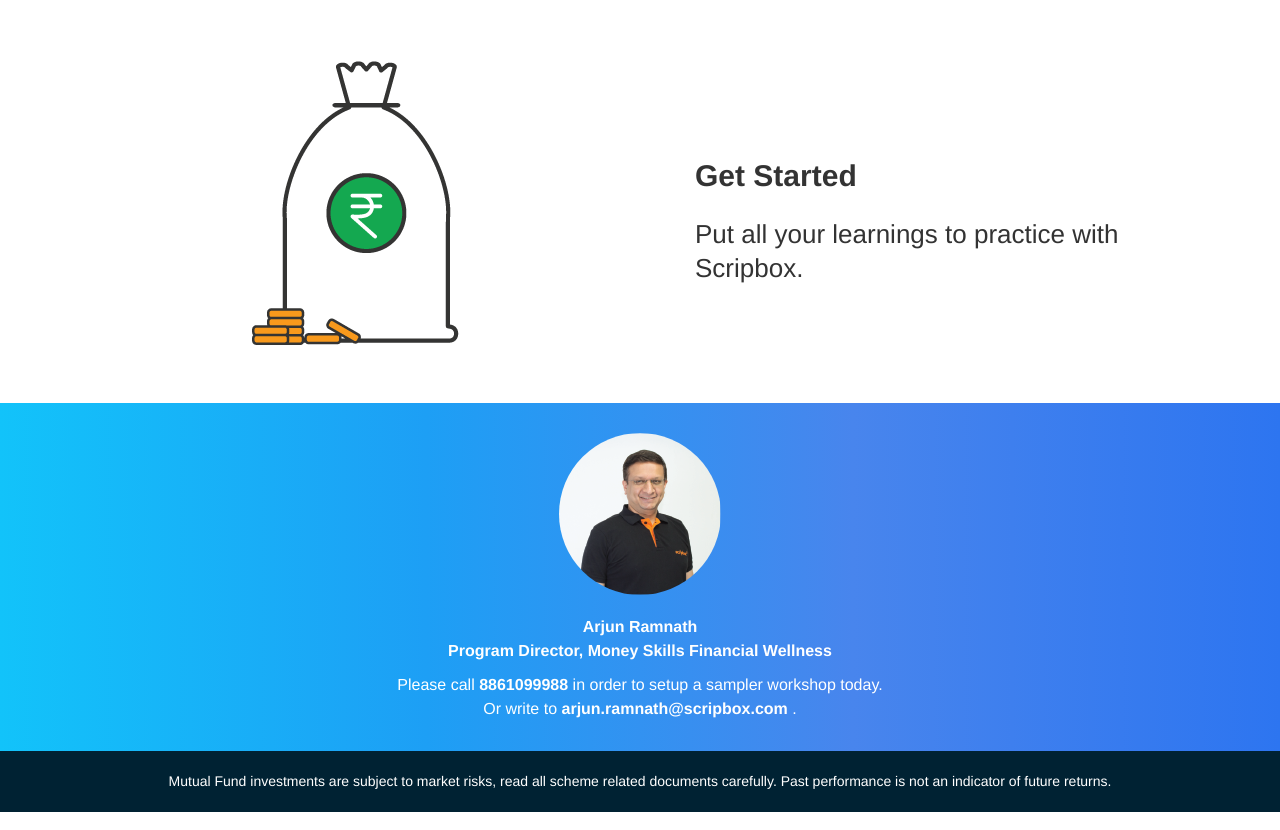
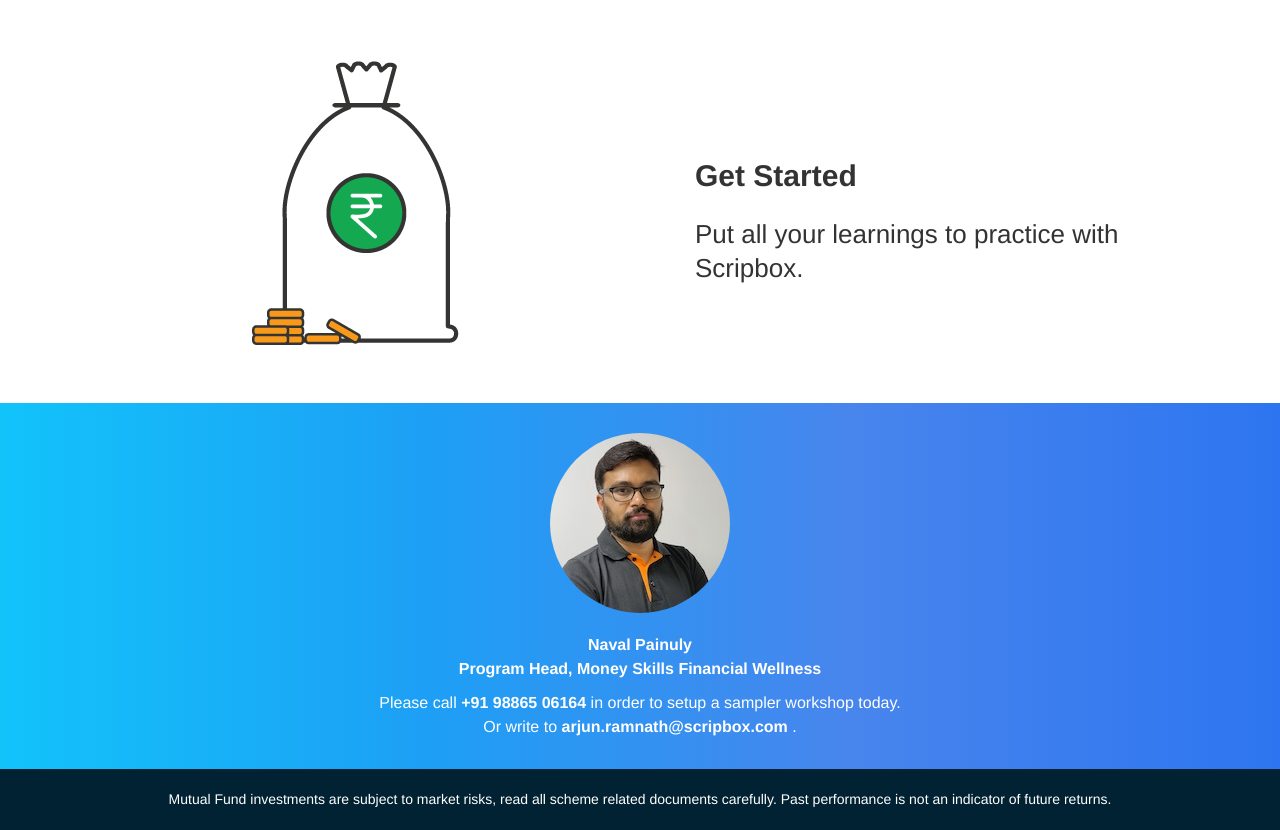
Before and after one commit to scripbox/moneyskills, a plain HTML site: page index.html in a window 1280 px wide. Shown: the part 2408-3238 px from the top of the page. Drawn offline with nearby package versions, Linux system fonts and the light colour scheme; a script that the page names is missing.

Commit message:
Update program head details

```diff
--- a/index.html
+++ b/index.html
@@ -146,20 +146,20 @@
         <div class="row">
           <div class="col-md-12">
             <div class=image-info-container>
-              <img src='images/arjun-ramnath.png' alt='Arjun Ramnath' class="img-fluid contact-image">
+              <img src='images/naval-painuly.jpg' alt='Naval Painuly' class="img-fluid contact-image">
             </div>
           </div>
         </div>
         <div class = "row">
           <div class="col-md-6 offset-md-3">
             <div class="contact-info-bold">
-              Arjun Ramnath
+              Naval Painuly
             </div>
             <div class="contact-info-bold">
-              Program Director, Money Skills Financial Wellness
+              Program Head, Money Skills Financial Wellness
             </div>
             <div class='contact-description'>
-              Please call <span class = 'contact-info-bold'> 8861099988 </span> in order
+              Please call <span class='contact-info-bold'>+91 98865 06164</span> in order
               to setup a sampler workshop today. <br /> Or write to <span class = 'contact-info-bold'>
               arjun.ramnath@scripbox.com </span>.
             </div>
```
